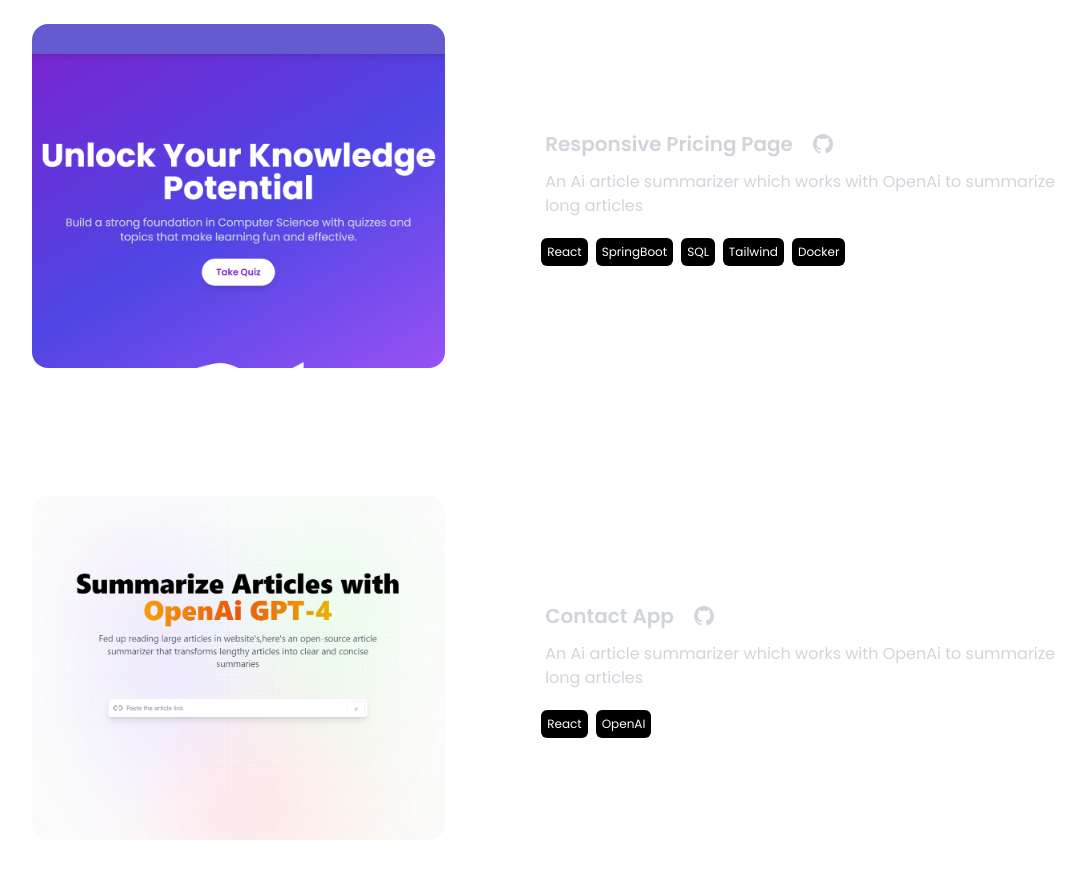
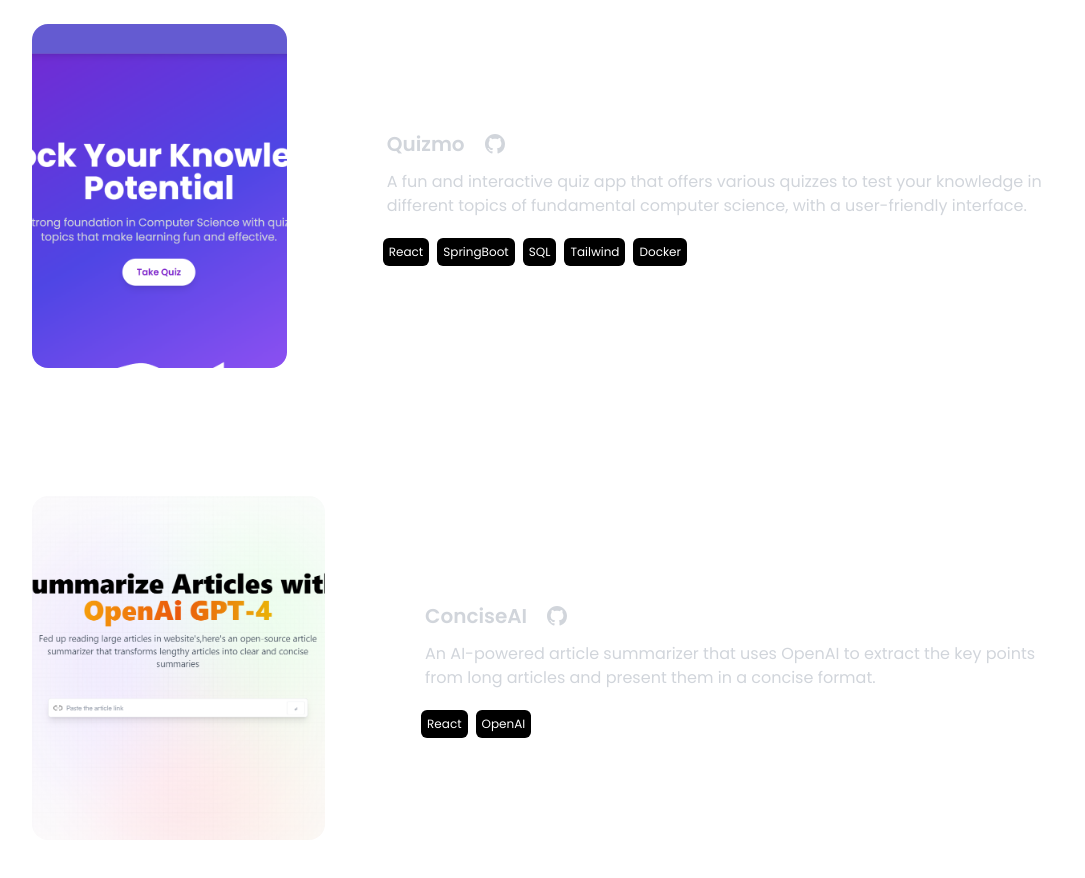
Before and after one commit to Sreenand76/my-portfolio, a React (Vite) app: page / in a window 1280 px wide. Shown: the part 2080-2958 px from the top of the page, without its empty margins (90-1175 px from the left). Built offline with nearby package versions, Linux system fonts and the light colour scheme.

Commit message:
Update Projects.jsx

```diff
--- a/src/Components/Projects.jsx
+++ b/src/Components/Projects.jsx
@@ -6,29 +6,30 @@ import { FaPaperPlane } from 'react-icons/fa'
 const projectsData = [
   {
     image: '/img/Portfolio-laptop2.png',
-    title: 'Ai Article Summarizer',
-    description: 'An Ai article summarizer which works with OpenAi to summarize long articles',
-    technologies: ["React","SpringBoot","SQL","Tailwind","Docker"],
+    title: 'PrismTech',
+    description: 'A laptop buying platform with advanced filters,searching and dynamic pricing system allowing users to compare and purchase laptops based on specifications and prices.',
+    technologies: ["React", "SpringBoot", "SQL", "Tailwind", "Docker"],
     live_link: 'https://prismtech7-laptops.vercel.app/',
     github_link: 'https://github.com/Sreenand76/Ecommerce-laptop'
   },
   {
     image: '/img/quizmo-app2.png',
-    title: 'Responsive Pricing Page',
-    description: 'An Ai article summarizer which works with OpenAi to summarize long articles',
-    technologies: ["React","SpringBoot","SQL","Tailwind","Docker"],
+    title: 'Quizmo',
+    description: 'A fun and interactive quiz app that offers various quizzes to test your knowledge in different topics of fundamental computer science, with a user-friendly interface.',
+    technologies: ["React", "SpringBoot", "SQL", "Tailwind", "Docker"],
     live_link: 'https://quizmo75.vercel.app/',
-    github_link: 'https://github.com/Sreenand76/pricing-page-1'
+    github_link: 'https://github.com/Sreenand76/QuizApp'
   },
   {
     image: '/img/articlesummarizer2.png',
-    title: 'Contact App',
-    description: 'An Ai article summarizer which works with OpenAi to summarize long articles',
+    title: 'ConciseAI',
+    description: 'An AI-powered article summarizer that uses OpenAI to extract the key points from long articles and present them in a concise format.',
     technologies: ["React", "OpenAI"],
     live_link: 'https://ai-summarizer-seven-steel.vercel.app/',
-    github_link: 'https://github.com/Sreenand76/contactApp'
+    github_link: 'https://github.com/Sreenand76/ai-summarizer'
   },
 ]
+
 const ScrollReveal = ({ children }) => {
   return (
     <motion.div
```
